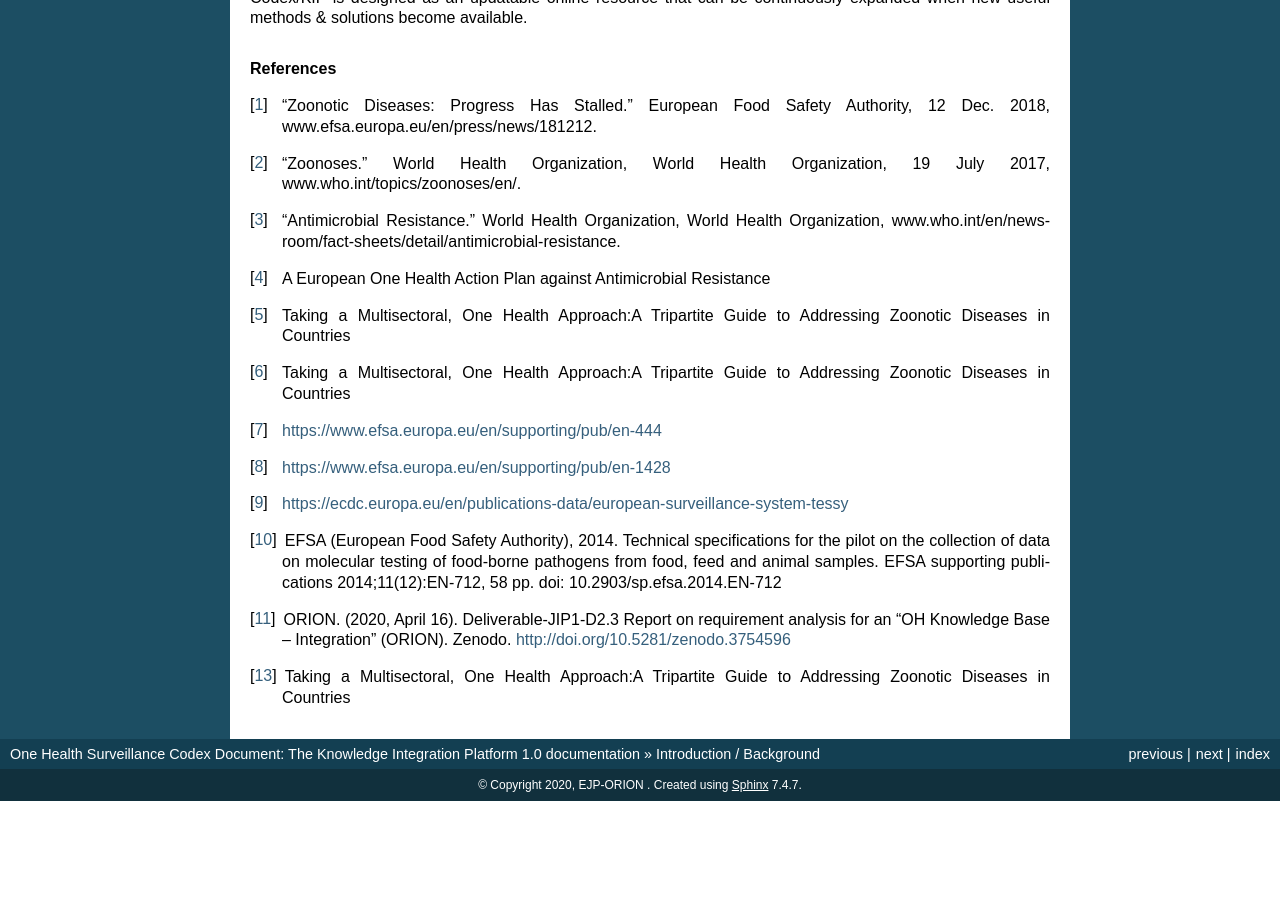
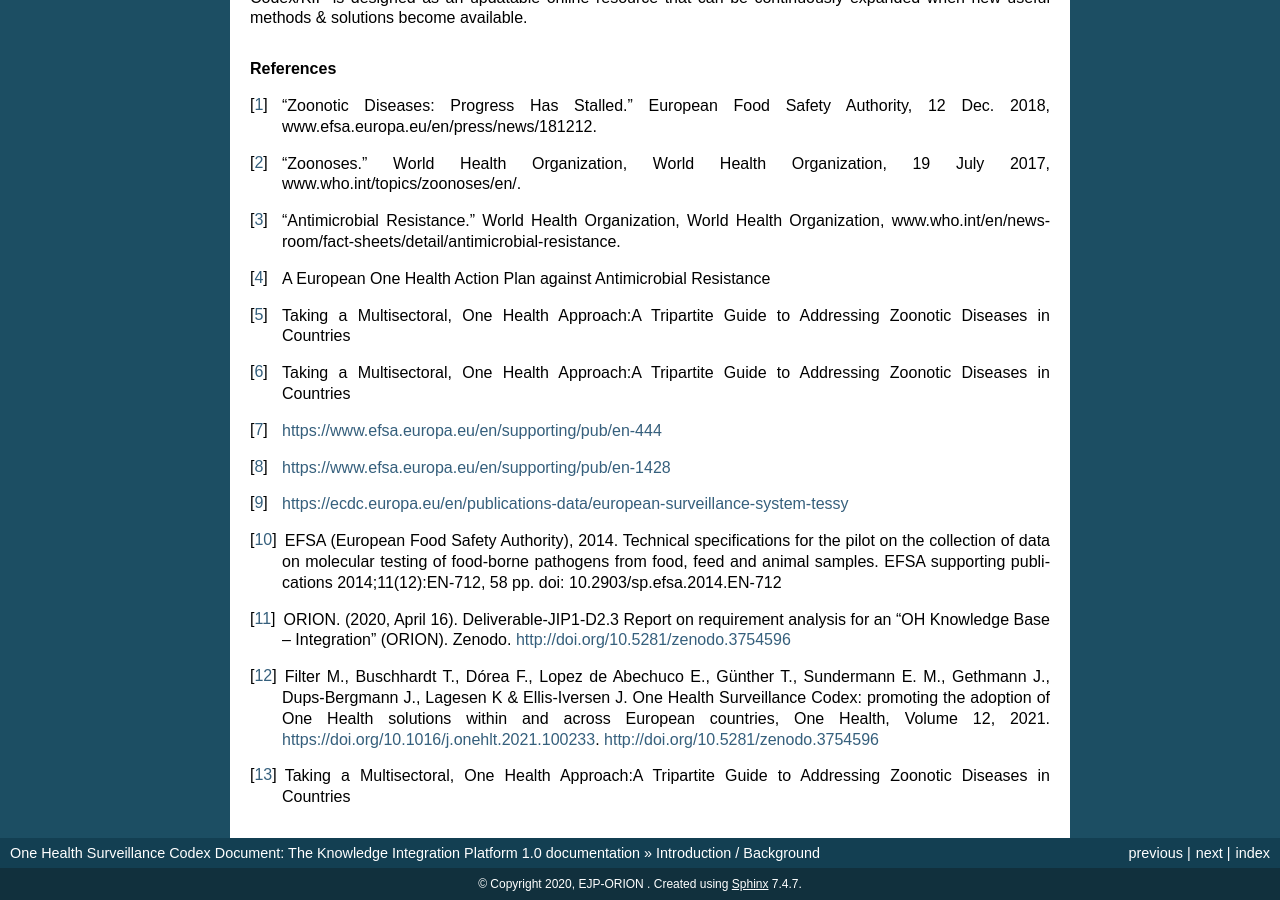
Before and after one commit to EJP-ORION/OH-Surveillance-Codex, a Sphinx documentation site: the page built from docs/1-introduction.rst, in a window 1280 px wide and 900 px high, scrolled down 3012 px. Built offline with Sphinx 7.4.7, drawn with Linux system fonts in a browser that asks for light colours; before the commit the page ends 3813 px from its top, so only the background shows below that.

Commit message:
New reference

```diff
--- a/docs/1-introduction.rst
+++ b/docs/1-introduction.rst
@@ -207,7 +207,13 @@ available.
    analysis for an "OH Knowledge Base – Integration" (ORION). Zenodo.
    http://doi.org/10.5281/zenodo.3754596
 
-
+.. [12]
+   Filter M., Buschhardt T., Dórea F., Lopez de Abechuco E., Günther T.,
+   Sundermann E. M., Gethmann J., Dups-Bergmann J., Lagesen K &
+   Ellis-Iversen J. One Health Surveillance Codex: promoting the adoption
+   of One Health solutions within and across European countries,
+   One Health, Volume 12, 2021.
+   https://doi.org/10.1016/j.onehlt.2021.100233. http://doi.org/10.5281/zenodo.3754596
 
 .. [13]
    Taking a Multisectoral, One Health Approach:A Tripartite Guide to
```
